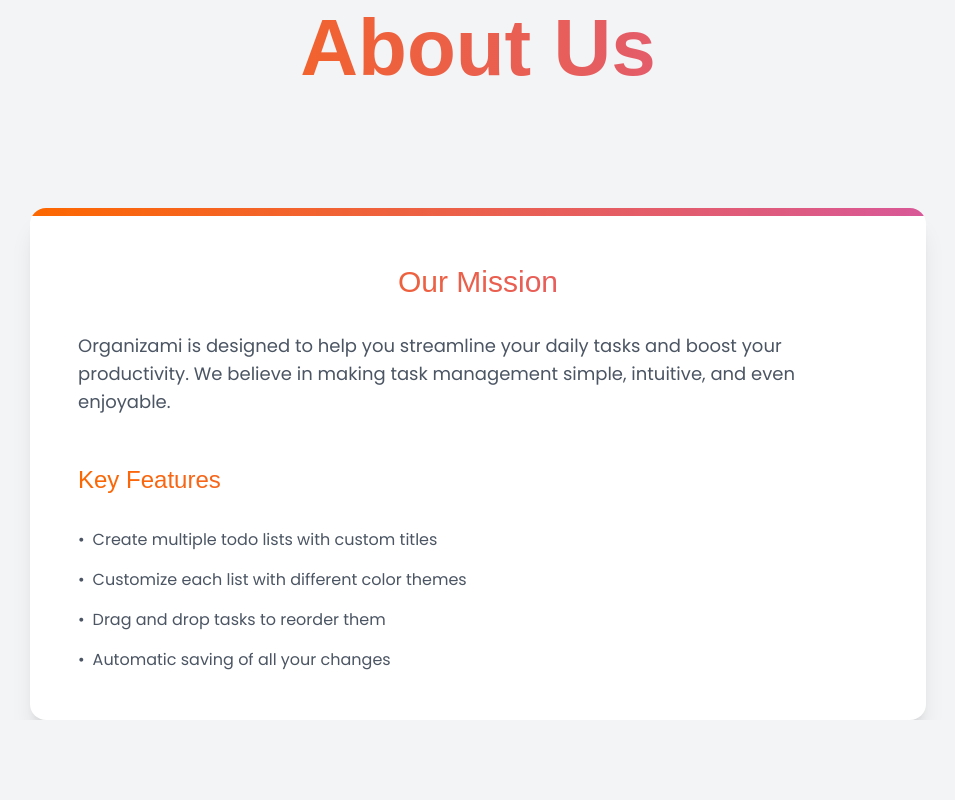
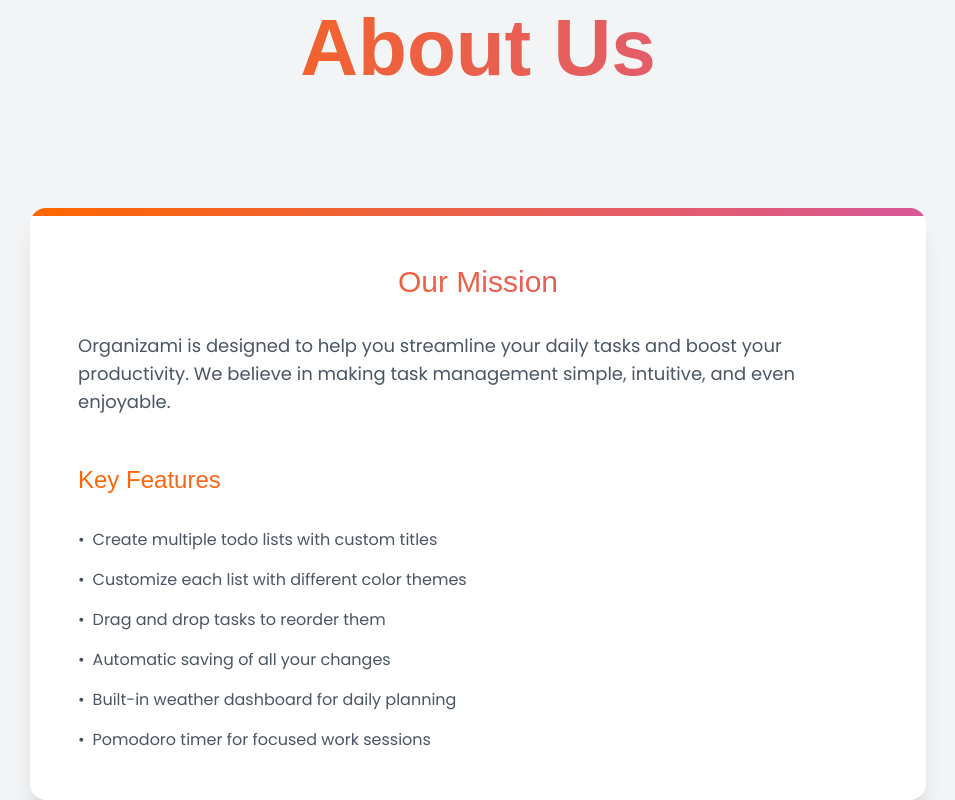
Before and after one commit to guadacastro/organizami-next.js, a Next.js app: page /aboutUs in a window 1280 px wide. Shown: the part 266-1066 px from the top of the page, without its empty margins (162-1117 px from the left). Before the commit the page ends 986 px from the top, so only its background shows below. Built offline with nearby package versions, Linux system fonts and the light colour scheme; no server answers; a web font is replaced by a local one.

Commit message:
add more info features

```diff
--- a/app/aboutUs/page.js
+++ b/app/aboutUs/page.js
@@ -42,6 +42,14 @@
                   <span className="mr-2">•</span>
                   Automatic saving of all your changes
                 </li>
+                <li className="flex items-start">
+                  <span className="mr-2">•</span>
+                  Built-in weather dashboard for daily planning
+                </li>
+                <li className="flex items-start">
+                  <span className="mr-2">•</span>
+                  Pomodoro timer for focused work sessions
+                </li>
               </ul>
             </div>
           </div>
```
